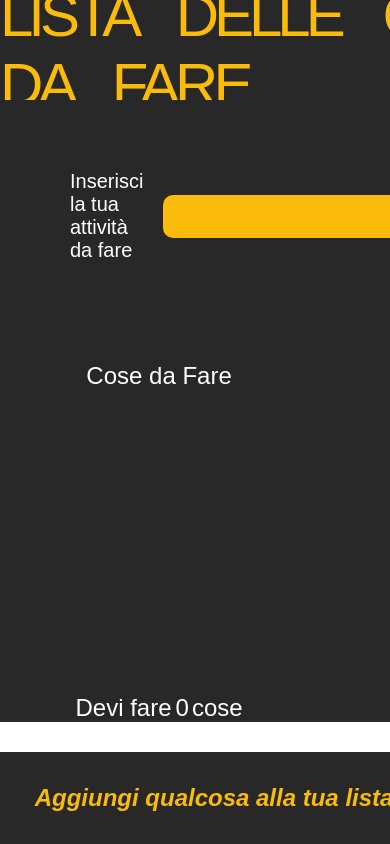
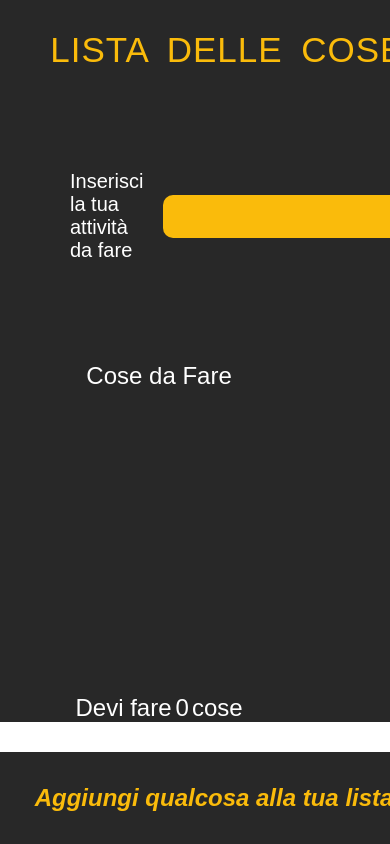
Before and after one commit to RiccardoMannino/todo-list, a React (Create React App) app: page / in a window 390 px wide. Shown: the top 844 px of the page. Built offline with nearby package versions, Linux system fonts and the light colour scheme.

Commit message:
fix prima parte responsive

```diff
--- a/src/index.css
+++ b/src/index.css
@@ -38,6 +38,29 @@ h1 {
 	word-spacing: 30px;
 	letter-spacing: -5px;
 	padding: 2.4rem 0;
+}
+
+@media screen and (max-width: 800px) {
+	h1 {
+		font-size: 3.5rem;
+		word-spacing: 8px;
+		letter-spacing: 1px;
+	}
+	li {
+		font-size: 2rem;
+	}
+	.form {
+		display: flex;
+		width: 100%;
+		justify-content: center;
+		align-items: center;
+		gap: 2rem;
+		padding: 2rem;
+		background-color: #282828;
+	}
+	label{
+		font-size: 1rem;
+	}
 }
 
 p {
```
